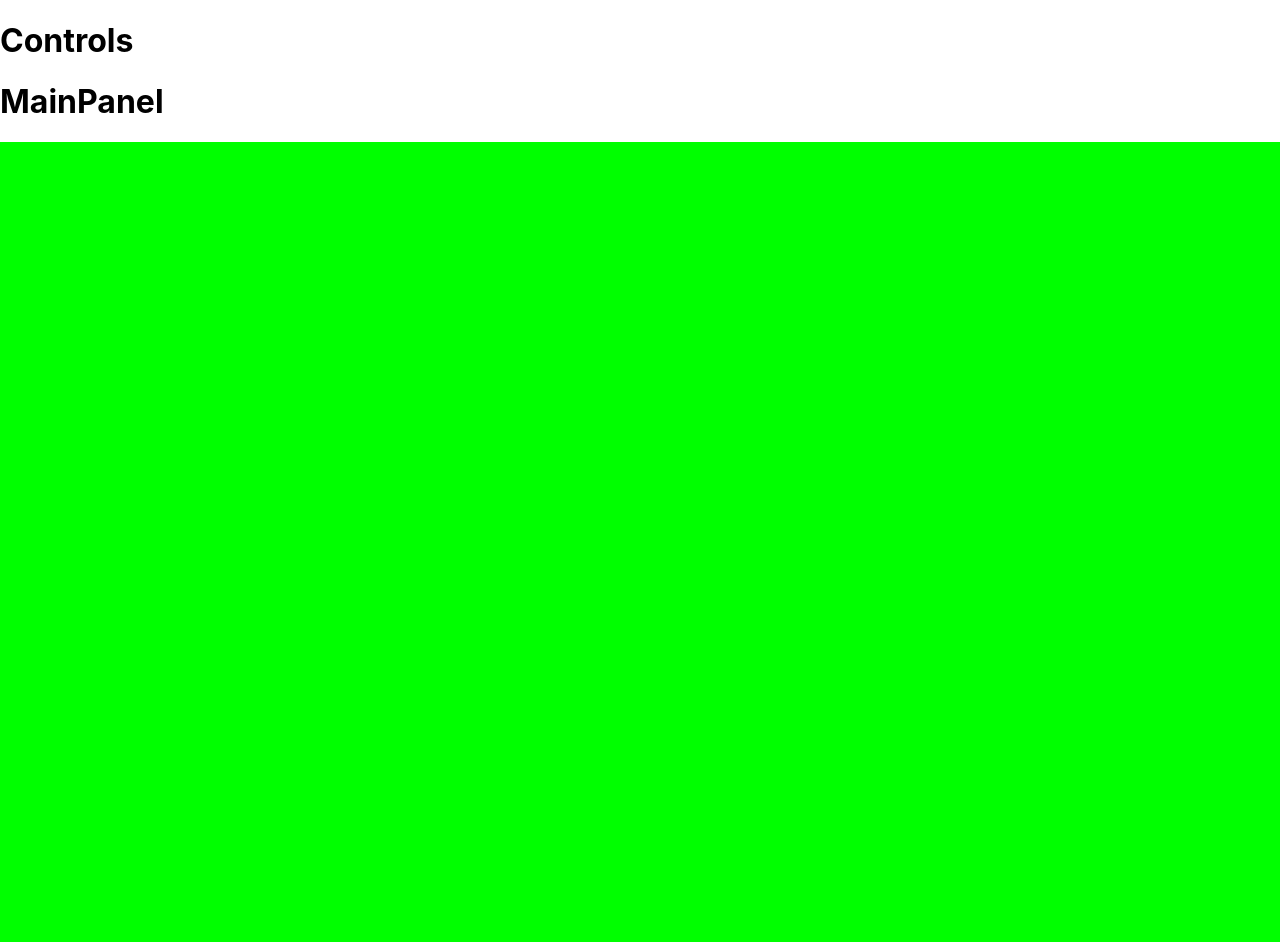
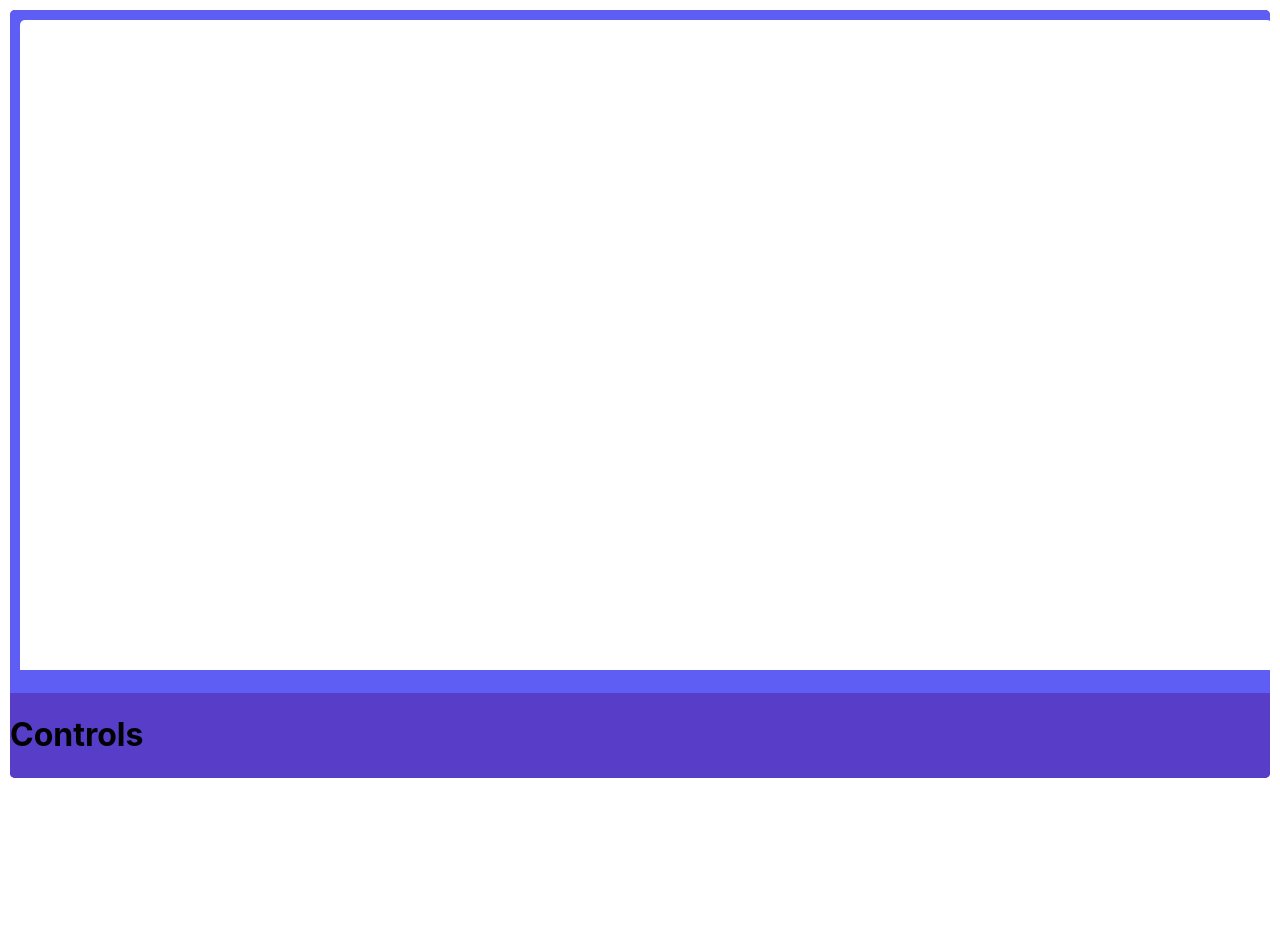
Before and after one commit to hugo-dutra/react-travelling-salesman-problem, a React (Create React App) app: page / in a window 1280 px wide. After the commit the page ends 800 px from the top, so only its background shows below. Built offline with nearby package versions, Linux system fonts and the light colour scheme.

Commit message:
Ajustando marcadores de pontos

```diff
--- /dev/null
+++ b/src/components/Canvas.css
@@ -0,0 +1,10 @@
+.CanvasClass {
+  background-color: rgb(255, 255, 255);
+  padding: 5px;
+  margin: 10px;
+  display: flex;
+  flex-direction: column;
+  border-radius: 5px 5px 0px 0px;
+  height: 80vh;
+  width: 97vw;
+}
--- a/src/components/Canvas.jsx
+++ b/src/components/Canvas.jsx
@@ -1,19 +1,54 @@
-import React, { useRef, useEffect } from 'react'
+
+import './Canvas.css'
+import { useEffect, useRef } from "react";
+import { useState } from 'react';
 
 const Canvas = (props) => {
-
-  const canvasRef = useRef(null)
+  const canvasRef = useRef(null);
+  const [points, setPoints] = useState([]);
 
   useEffect(() => {
-    const canvas = canvasRef.current
+    const canvas = canvasRef.current;
     canvas.width = window.innerWidth;
     canvas.height = window.innerHeight;
-    const context = canvas.getContext('2d')
-    context.fillStyle = '#00FF00'
-    context.fillRect(0, 0, context.canvas.width, context.canvas.height)
+    const context = canvas.getContext('2d');
+    context.fillStyle = '#fff';
+    context.fillRect(0, 0, context.canvas.width, context.canvas.height);
   }, [])
 
-  return <canvas ref={canvasRef} {...props} />
+  const addCircle = (e) => {
+    const { clientX, clientY, pageX, pageY } = e;
+    const canvas = canvasRef.current;
+    points.push({ x: clientX, y: clientY });
+    setPoints([...points]);
+    canvas.width = e.view.innerWidth;
+    canvas.height = e.view.innerHeight;
+    const context = canvas.getContext('2d');
+
+    for (let i = 0; i < points.length; i++) {
+      context.beginPath();
+      context.arc(points[i].x, points[i].y, 10, 0, 2 * Math.PI);
+      context.fillStyle = "red";
+      context.fill();
+      context.stroke();
+    }
+  }
+
+  const clearCanvas = (e) => {
+    if (e.button == 2) {
+      const canvas = canvasRef.current;
+      const context = canvas.getContext('2d');
+      setPoints([]);
+      context.clearRect(0, 0, canvas.width, canvas.height)
+      e.preventDefault()
+    }
+  }
+
+  return <canvas
+    {...props}
+    className="CanvasClass"
+    ref={canvasRef}
+    onClick={(e) => addCircle(e)}
+    onContextMenu={(e) => clearCanvas(e)} />
 }
-
 export default Canvas
--- /dev/null
+++ b/src/components/Controls.css
@@ -0,0 +1,5 @@
+.Controls {
+  background-color: rgb(87, 61, 199);
+  flex-grow: 1;
+  border-radius: 0px 0px 5px 5px;
+}
--- a/src/components/Controls.jsx
+++ b/src/components/Controls.jsx
@@ -1,8 +1,11 @@
+import './Controls.css'
 import React from 'react';
 
 const Controls = () => {
   return (
-    <h1>Controls</h1>
+    <div className='Controls'>
+      <h1>Controls</h1>
+    </div>
   )
 }
 
--- /dev/null
+++ b/src/components/MainPanel.css
@@ -0,0 +1,5 @@
+.MainPanel {
+  background-color: rgb(94, 94, 245);
+  flex-grow: 5;
+  border-radius: 5px 5px 0px 0px;
+}
--- a/src/components/MainPanel.jsx
+++ b/src/components/MainPanel.jsx
@@ -1,3 +1,4 @@
+import './MainPanel.css'
 import React from 'react';
 import { useState } from 'react';
 import { drawCircle, clearCanvas } from '../services/CanvasService';
@@ -13,8 +14,7 @@ const MainPanel = () => {
   }
 
   return (
-    <div style={{ width: "100vw", height: "100vh" }}>
-      <h1>MainPanel</h1>
+    <div className='MainPanel'>
       <Canvas />
     </div>
   )
--- /dev/null
+++ b/src/screens/MainScreen.css
@@ -0,0 +1,9 @@
+.MainScreen {
+  background-color: rebeccapurple;
+  display: flex;
+  flex-grow: 1;
+  flex-direction: column;
+  margin: 10px;
+  border-radius: 5px;
+  height: 96vh;
+}
--- a/src/screens/MainScreen.jsx
+++ b/src/screens/MainScreen.jsx
@@ -1,12 +1,13 @@
+import './MainScreen.css'
 import React from 'react'
 import Controls from '../components/Controls';
 import MainPanel from '../components/MainPanel';
 
 const MainScreen = () => {
   return (
-    <div>
+    <div className='MainScreen'>
+      <MainPanel />
       <Controls />
-      <MainPanel />
     </div>
   )
 }
```
